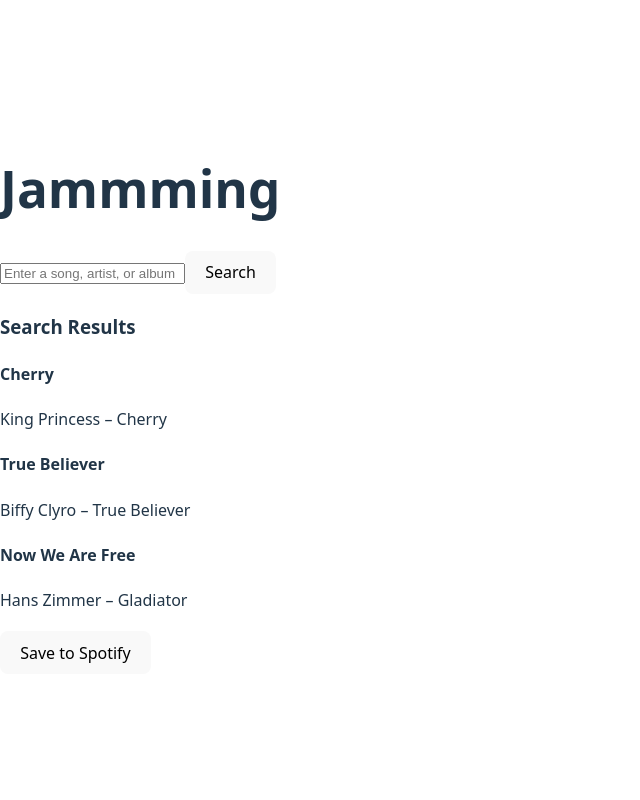
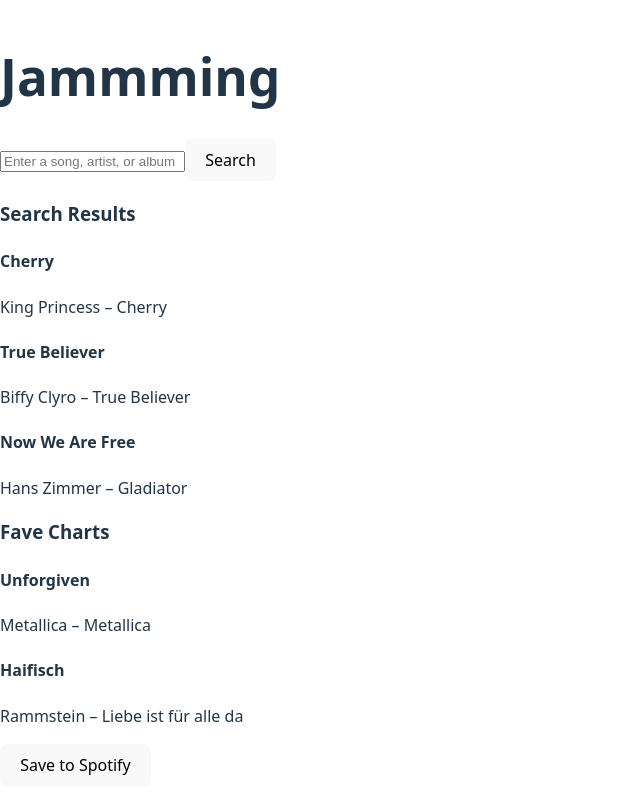
Before and after one commit to ArekKrak/jamming, a React (Vite) app: page / in a window 1280 px wide. Shown: the whole page, without its empty margins (0-640 px from the left). Built offline with nearby package versions, Linux system fonts and the light colour scheme.

Commit message:
add playlistTracks and playlistName to the App component and update the Playlist component so it passes name and tracks props to the TrackList component

```diff
--- a/src/components/App/App.jsx
+++ b/src/components/App/App.jsx
@@ -26,9 +26,28 @@
   }
 ];
 
+/* Mock playlit tracks */
+const mockPlaylistTracks = [
+  {
+    id: 4,
+    name: "Unforgiven",
+    artist: "Metallica",
+    album: "Metallica"
+  },
+  {
+    id: 5,
+    name: "Haifisch",
+    artist: "Rammstein",
+    album: "Liebe ist für alle da"
+  }
+];
+
 export default function App() {
   /* A state variable that uses state to store information */
   const [searchResults, setSearchResults] = useState(mockTracks);
+  const [playlistTracks, setPlaylistTracks] = useState(mockPlaylistTracks);
+  /* Use state to store playlist name */
+  const [playlistName, setPlaylistName] = useState("Fave Charts");
 
   return (
     <div>
@@ -38,7 +57,7 @@
         {/* Pass the searchResults down to the child component (SearchResults)
         as a prop */}
         <SearchResults tracks={searchResults} />
-        <Playlist />
+        <Playlist name={playlistName} tracks={playlistTracks} />
       </div>
     </div>
   );
--- a/src/components/Playlist/Playlist.jsx
+++ b/src/components/Playlist/Playlist.jsx
@@ -1,8 +1,10 @@
+import TrackList from "../TrackList/TrackList";
+
 export default function Playlist({ name, tracks }) {
     return (
         <section>
             <h3>{name}</h3>
-            {/* render tracks here */}
+            <TrackList tracks={tracks} />
             <button>Save to Spotify</button>
         </section>
     );
```
